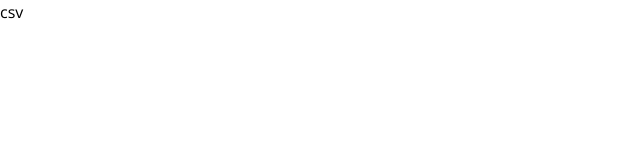
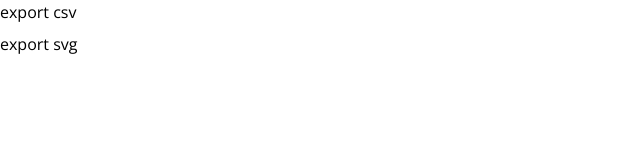
Before and after one commit to BilhaqAD07/fms-kedaireka, a Next.js app: page /Chart/DownloadButton in a window 1280 px wide. Shown: the top 160 px of the page, without its empty margins (0-640 px from the left). Built offline with nearby package versions, Linux system fonts and the light colour scheme.

Commit message:
commit chart

```diff
--- a/src/app/Chart/Diagram/page.tsx
+++ b/src/app/Chart/Diagram/page.tsx
@@ -39,9 +39,9 @@ const Diagram = () => {
         {
           label: 'Energi Listrik Digunakan (Watt)',
           data: [117, 121, 190, 138, 182, 142, 175],
-          borderColor: '#cb0c9f',
+          borderColor: '#0112A4',
           fill: false,
-          pointBorderColor: "#cb0c9f",
+          pointBorderColor: "#0112A4",
           pointBorderWidth: 5,
         },
         {
--- /dev/null
+++ b/src/app/Chart/DownloadButton/Data/SVG/page.tsx
@@ -0,0 +1,25 @@
+'use client'
+
+import React from 'react';
+
+const SVG = ({ svgData, filename }) => {
+  const handleDownload = () => {
+    const svgBlob = new Blob([svgData], { type: 'image/svg+xml' });
+    const svgUrl = URL.createObjectURL(svgBlob);
+
+    const a = document.createElement('a');
+    a.href = svgUrl;
+    a.download = filename;
+    a.click();
+
+    URL.revokeObjectURL(svgUrl);
+  };
+
+  return (
+    <div>
+      <button onClick={handleDownload}>export svg</button>
+    </div>
+  );
+};
+
+export default SVG;
--- a/src/app/Chart/DownloadButton/Data/page.tsx
+++ b/src/app/Chart/DownloadButton/Data/page.tsx
@@ -14,7 +14,7 @@ const Data = ({ data, fileName, fileType }) => {
   };
 
   return (
-    <button onClick={handleDownload}> {fileName}</button>
+    <button onClick={handleDownload}>export {fileName}</button>
   );
 };
 
--- a/src/app/Chart/DownloadButton/page.tsx
+++ b/src/app/Chart/DownloadButton/page.tsx
@@ -2,15 +2,22 @@
 
 import React from 'react';
 import Data from './Data/page';
-
+import SVG from './Data/SVG/page';
 const DownloadButton = () => {
   const csvData = 'data1,data2,data3\nvalue1,value2,value3';
 
+  const svgData = `<svg width="100" height="100"><circle cx="50" cy="50" r="40" stroke="black" stroke-width="3" fill="red" /></svg>`;
+  const filename = 'my_svg_file.svg';
+
   return (
-    <div>
-      <Data data={csvData} fileName="csv" fileType="csv" />
-
-    </div>
+    <main>
+      <div>
+        <Data data={csvData} fileName="csv" fileType="csv" />
+      </div>
+      <div className='mt-2'>
+        <SVG svgData={svgData} filename={filename} />
+      </div>
+    </main>
   );
 };
 
```
